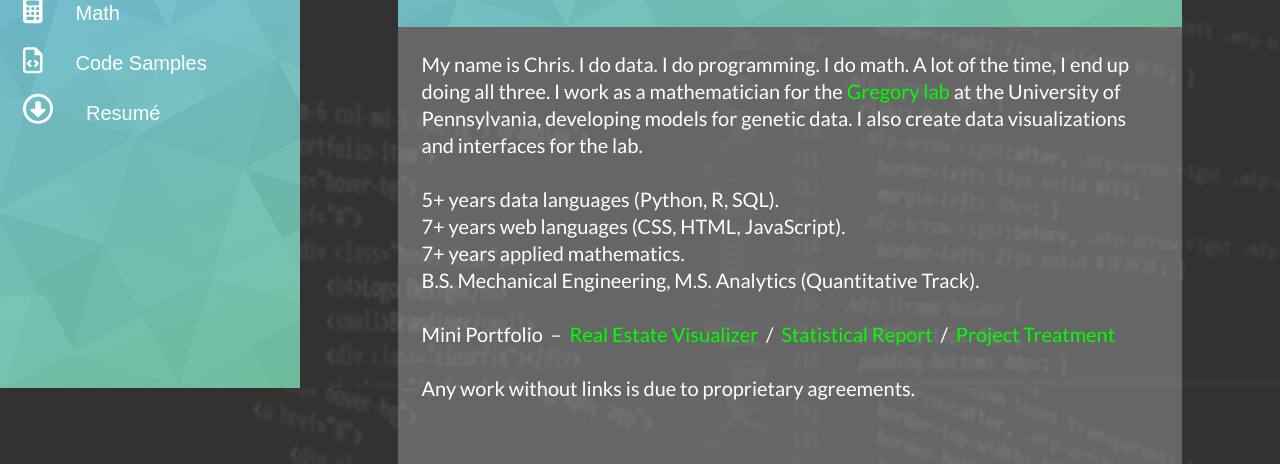
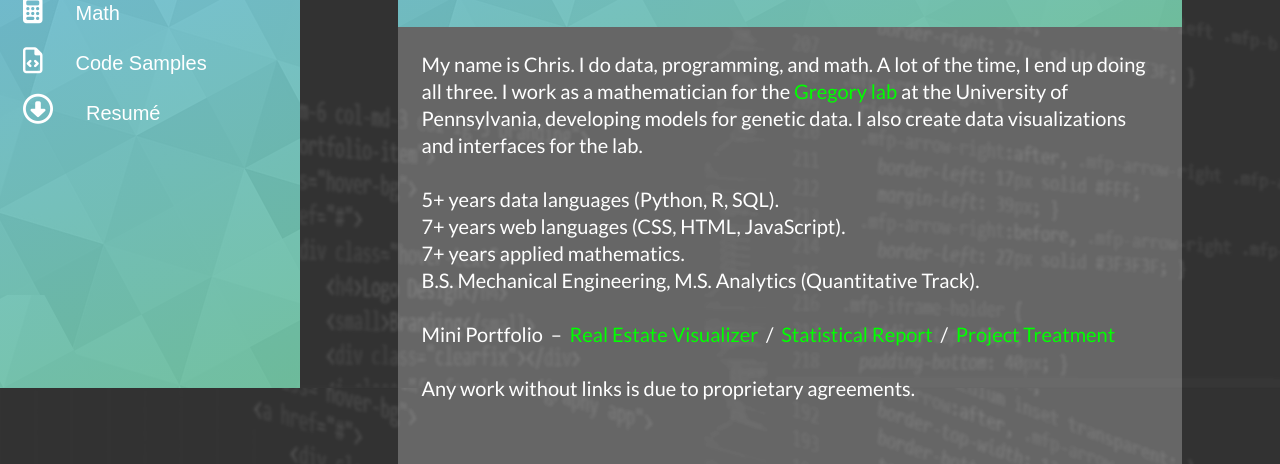
Before and after one commit to chrisarmstrong151/chrisarmstrong151.github.io, a plain HTML site: page index.html in a window 1280 px wide. Shown: the part 412-876 px from the top of the page. Drawn offline with Linux system fonts and the light colour scheme.

Commit message:
App commit

```diff
--- a/index.html
+++ b/index.html
@@ -109,7 +109,7 @@
                         <p class="header_info contact_line">chrisarmstrong151@gmail.com&nbsp;&nbsp;&nbsp;&nbsp;/&nbsp;&nbsp;&nbsp;&nbsp;(202) 577-2124&nbsp;&nbsp;&nbsp;&nbsp;/&nbsp;&nbsp;&nbsp;&nbsp;Washington, DC</p>
 						</div>
                     </div>
-                    <p id="splash_overview">My name is Chris.  I do data.  I do programming.  I do math.  A lot of the time, I end up doing all three.  I work as a mathematician for the <a href="https://web.sas.upenn.edu/gregory-lab/" target="_blank">Gregory lab</a> at the University of Pennsylvania, developing models for genetic data.  I also create data visualizations and interfaces for the lab.<br/><br/>
+                    <p id="splash_overview">My name is Chris.  I do data, programming, and math.  A lot of the time, I end up doing all three.  I work as a mathematician for the <a href="https://web.sas.upenn.edu/gregory-lab/" target="_blank">Gregory lab</a> at the University of Pennsylvania, developing models for genetic data.  I also create data visualizations and interfaces for the lab.<br/><br/>
 
 					5+ years data languages (Python, R, SQL).<br/>
 					7+ years web languages (CSS, HTML, JavaScript).<br/>
```
